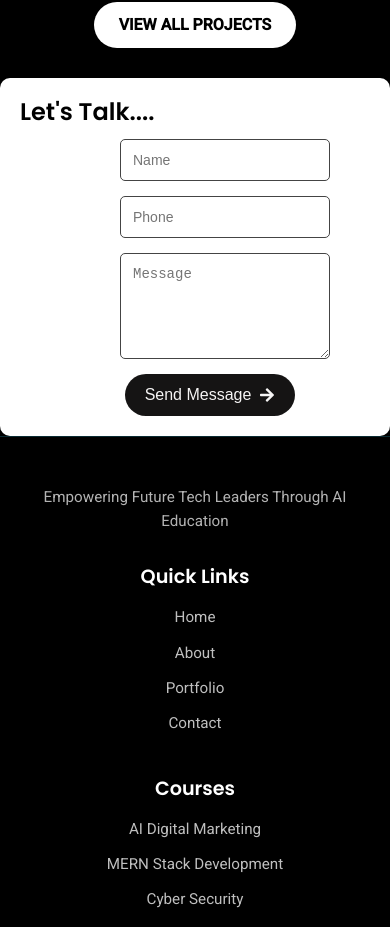
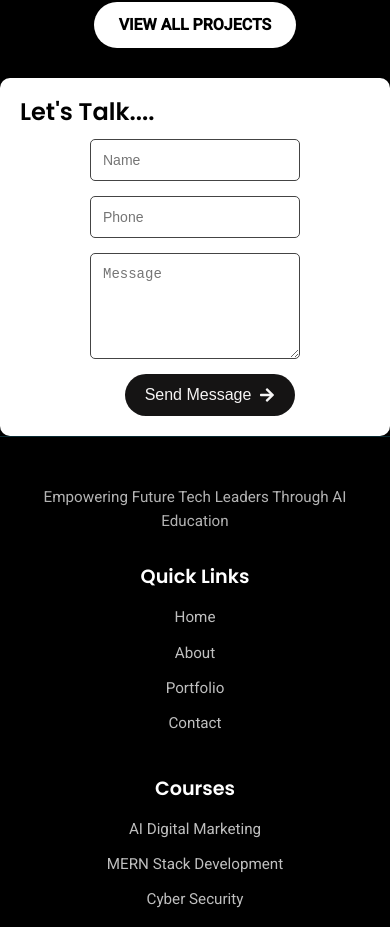
Before and after one commit to Ansilaju/IBN, a React (Vite) app in the folder client/: page / in a window 390 px wide. Shown: the part 5076-6003 px from the top of the page. Built offline with nearby package versions, Linux system fonts and the light colour scheme.

Commit message:
updated bug

```diff
--- a/client/src/Components/Home/Home.css
+++ b/client/src/Components/Home/Home.css
@@ -814,6 +814,13 @@ body {
     width: 60%;
   }
 }
+@media (max-width: 480px) {
+  .contact-form input,
+  .contact-form textarea {
+    margin-left: 70px;
+    width: 60%;
+  }
+}
 
 /* Button */
 .contact-form .submit-btn {
--- a/client/src/Components/Portfolio/Portfolio.jsx
+++ b/client/src/Components/Portfolio/Portfolio.jsx
@@ -9,7 +9,6 @@ const Portfolio = () => {
 
     { category: "poster", img: "/poster1.webp" },
 
-    { category: "poster", img: "/poster6.webp" },
     { category: "poster", img: "/poster7.webp" },
     { category: "poster", img: "/poster8.webp" },
 
```
